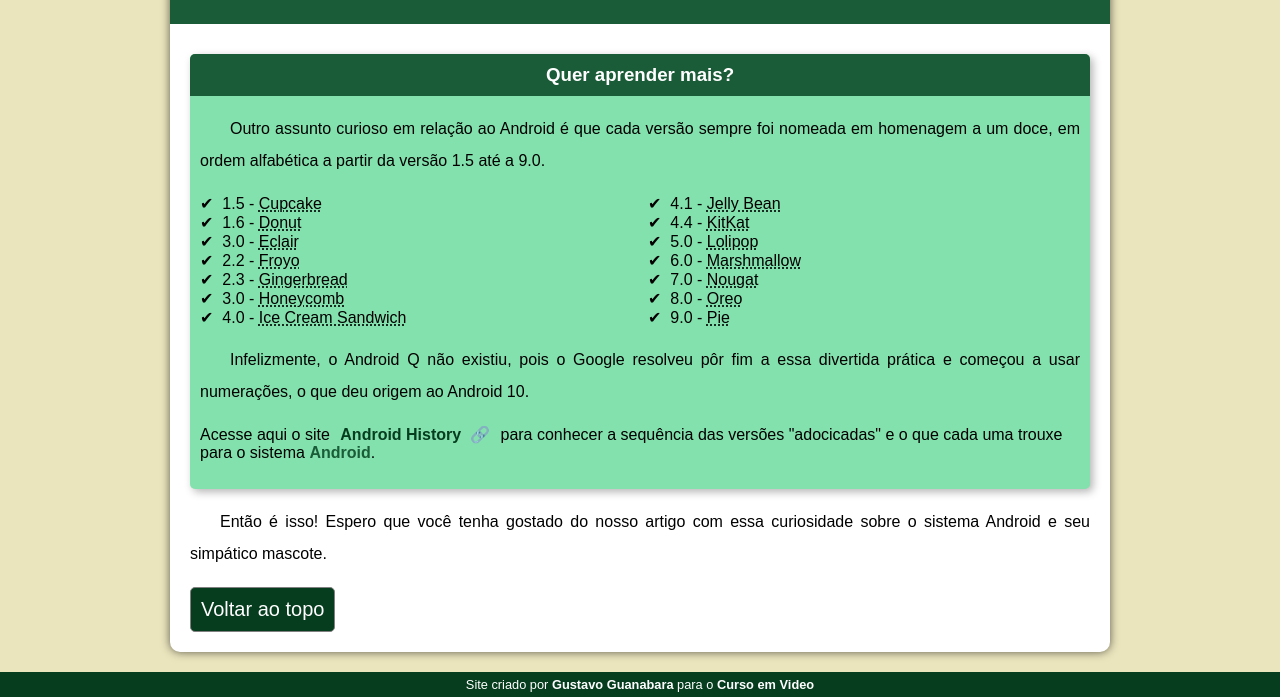
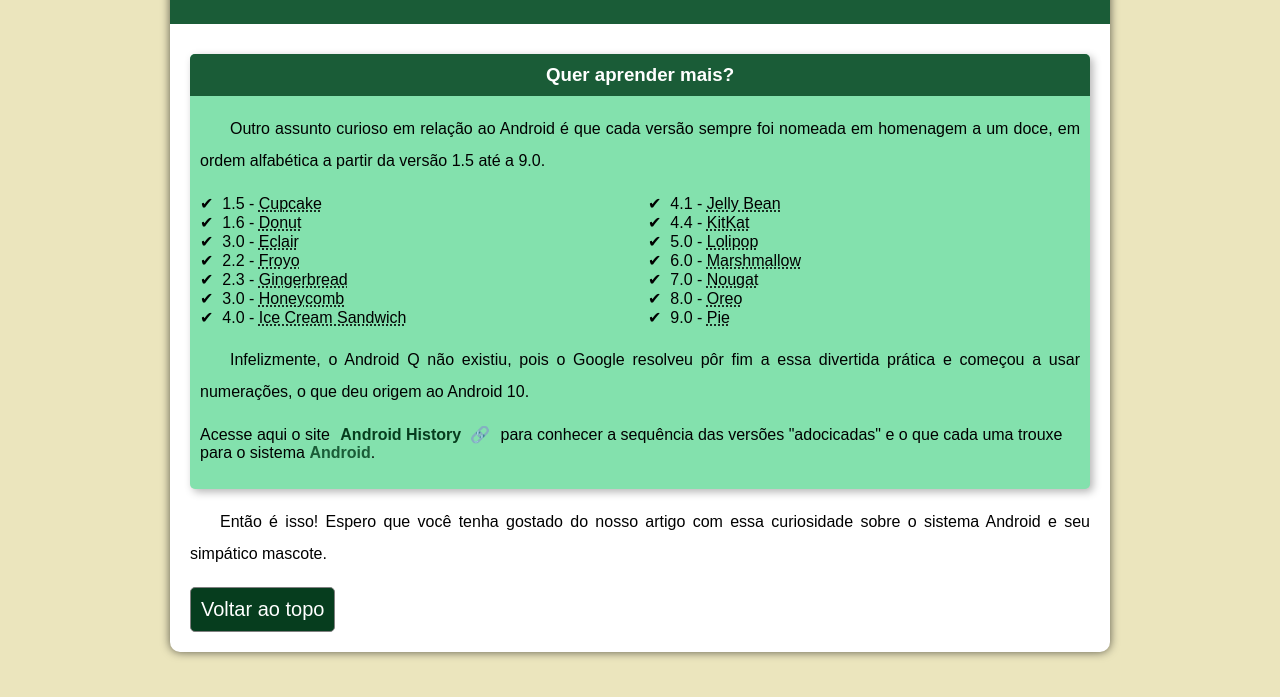
Before and after one commit to Gleydsonandrade/projeto-android, a plain HTML site: page index.html in a window 1280 px wide. Shown: the part 2367-3064 px from the top of the page. After the commit the page ends 3039 px from the top, so only its background shows below. Drawn offline with Linux system fonts and the light colour scheme.

Commit message:
atualizei

```diff
--- a/index.html
+++ b/index.html
@@ -93,7 +93,7 @@
 
     </main>
 
-    <footer>Site criado por <a href="https://gustavoguanabara.github.io/" target="_blank">Gustavo Guanabara</a> para o <a href="https://www.youtube.com/@CursoemVideo" target="_blank">Curso em Video</a></footer>
+
 
 
     <script src="app.js"></script>
```
